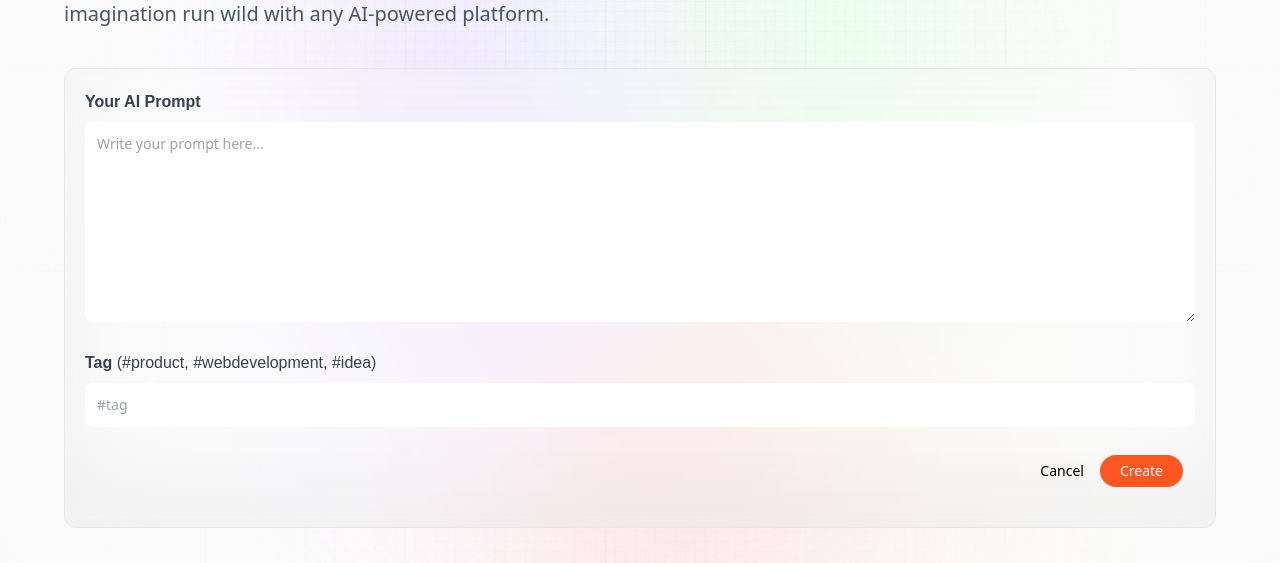
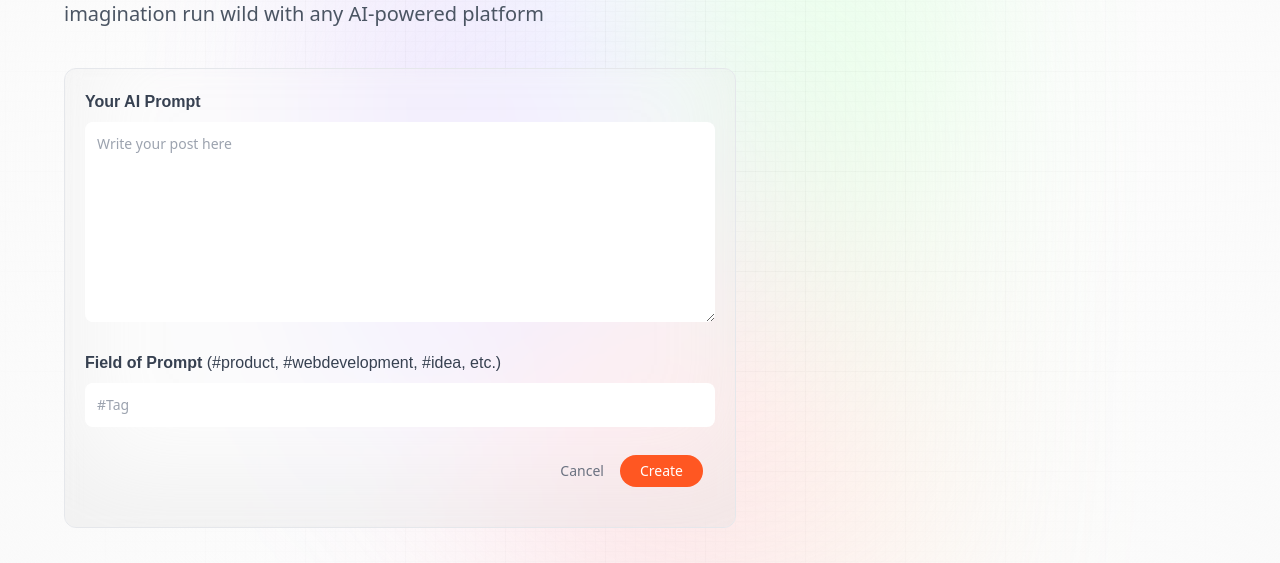
Before and after one commit to beajt/promptify, a Next.js app: page /create-prompt in a window 1280 px wide. Shown: the part 234-797 px from the top of the page. Built offline with nearby package versions, Linux system fonts and the light colour scheme; no server answers.

Commit message:
profile page updated

```diff
--- a/app/create-prompt/page.jsx
+++ b/app/create-prompt/page.jsx
@@ -39,7 +39,7 @@ const CreatePrompt = () => {
 
   return (
     <Form
-      type='Create'
+      type="Create"
       post={post}
       setPost={setPost}
       submitting={submitting}
--- a/app/profile/page.jsx
+++ b/app/profile/page.jsx
@@ -1,7 +1,7 @@
 "use client";
 
-import { useState, useEffect } from "react";
 import { useSession } from "next-auth/react";
+import { useEffect, useState } from "react";
 import { useRouter } from "next/navigation";
 
 import Profile from "@components/Profile";
@@ -10,37 +10,48 @@ const MyProfile = () => {
   const router = useRouter();
   const { data: session } = useSession();
 
-  const [posts, setPosts] = useState([]);
+  const [myPosts, setMyPosts] = useState([]);
 
   useEffect(() => {
     const fetchPosts = async () => {
-      console.log("fetch");
       const response = await fetch(`/api/users/${session?.user.id}/posts`);
       const data = await response.json();
 
-      setPosts(data);
+      setMyPosts(data);
     };
 
-    console.log(posts);
-
-    if (session?.user.id) {
-      fetchPosts();
-    }
-  }, []);
+    if (session?.user.id) fetchPosts();
+  }, [session?.user.id]);
 
   const handleEdit = (post) => {
-    router.push(`/update-prompt?id=${post._id}`)
+    router.push(`/update-prompt?id=${post._id}`);
   };
 
-  const handleDelete = async (post) => {};
+  const handleDelete = async (post) => {
+    const hasConfirmed = confirm(
+      "Are you sure you want to delete this prompt?"
+    );
 
-  console.log("session", session);
+    if (hasConfirmed) {
+      try {
+        await fetch(`/api/prompt/${post._id.toString()}`, {
+          method: "DELETE",
+        });
+
+        const filteredPosts = myPosts.filter((item) => item._id !== post._id);
+
+        setMyPosts(filteredPosts);
+      } catch (error) {
+        console.log(error);
+      }
+    }
+  };
 
   return (
     <Profile
       name="My"
-      desc="Welcome to your personalized profile page"
-      data={posts}
+      desc="Welcome to your personalized profile page. Share your exceptional prompts and inspire others with the power of your imagination"
+      data={myPosts}
       handleEdit={handleEdit}
       handleDelete={handleDelete}
     />
--- a/components/Form.jsx
+++ b/components/Form.jsx
@@ -1,46 +1,53 @@
-import Link from "next/link"
+import Link from "next/link";
 
-const Form = ({type, post, setPost, submitting, handleSubmit}) => {
-
+const Form = ({ type, post, setPost, submitting, handleSubmit }) => {
   return (
     <section className="w-full max-w-full flex-start flex-col">
-      <h1 className="head_text text-left"><span className="blue_gradient">{type}Post</span>
+      <h1 className="head_text text-left">
+        <span className="blue_gradient">{type} Post</span>
       </h1>
       <p className="desc text-left max-w-md">
-        {type} and share amazing prompts with the world, and let your imagination run wild with any AI-powered platform.
+        {type} and share amazing prompts with the world, and let your
+        imagination run wild with any AI-powered platform
       </p>
 
       <form
         onSubmit={handleSubmit}
-      className="mt-10 w-full max-w-2x1 flex flex-col gap-7 glassmorphism">
+        className="mt-10 w-full max-w-2xl flex flex-col gap-7 glassmorphism"
+      >
         <label>
           <span className="font-satoshi font-semibold text-base text-gray-700">
             Your AI Prompt
           </span>
+
           <textarea
             value={post.prompt}
-            onChange={(e) => setPost ({...post, prompt: e.target.value})}
-            placeholder="Write your prompt here..."
+            onChange={(e) => setPost({ ...post, prompt: e.target.value })}
+            placeholder="Write your post here"
             required
-            className="form_textarea"
+            className="form_textarea "
           />
         </label>
+
         <label>
           <span className="font-satoshi font-semibold text-base text-gray-700">
-            Tag {' '}
-            <span className="font-normal"> (#product, #webdevelopment, #idea)</span>
+            Field of Prompt{" "}
+            <span className="font-normal">
+              (#product, #webdevelopment, #idea, etc.)
+            </span>
           </span>
           <input
-            value={post.target}
-            onChange={(e) => setPost ({...post, tag: e.target.value})}
-            placeholder="#tag"
+            value={post.tag}
+            onChange={(e) => setPost({ ...post, tag: e.target.value })}
+            type="text"
+            placeholder="#Tag"
             required
             className="form_input"
           />
         </label>
 
         <div className="flex-end mx-3 mb-5 gap-4">
-          <Link href="/" className="'text-gray-500 text-sm">
+          <Link href="/" className="text-gray-500 text-sm">
             Cancel
           </Link>
 
@@ -49,12 +56,12 @@ const Form = ({type, post, setPost, submitting, handleSubmit}) => {
             disabled={submitting}
             className="px-5 py-1.5 text-sm bg-primary-orange rounded-full text-white"
           >
-            {submitting ? `{type}...` : type}
+            {submitting ? `Creating` : type}
           </button>
         </div>
       </form>
     </section>
-  )
-}
+  );
+};
 
-export default Form
+export default Form;
--- a/components/PromptCard.jsx
+++ b/components/PromptCard.jsx
@@ -13,7 +13,7 @@ const PromptCard = ({ post, handleTagClick, handleEdit, handleDelete }) => {
   const [copied, setCopied] = useState("");
 
   const handleCopy = () => {
-    setCopied(post?.prompt);
+    setCopied(post.prompt);
     navigator.clipboard.writeText(post.prompt);
     setTimeout(() => setCopied(""), 3000);
   };
@@ -31,10 +31,10 @@ const PromptCard = ({ post, handleTagClick, handleEdit, handleDelete }) => {
           />
           <div className="flex flex-col">
             <h3 className="font-satoshi font-semibold text-gray-900">
-              {post?.creator?.username}
+              {post.creator.username}
             </h3>
             <p className="font-inter text-sm text-gray-500">
-              {post?.creator?.email}{" "}
+              {post.creator.email}{" "}
             </p>
           </div>
         </div>
@@ -42,7 +42,7 @@ const PromptCard = ({ post, handleTagClick, handleEdit, handleDelete }) => {
         <div className="copy_btn" onClick={handleCopy}>
           <Image
             src={
-              copied === post?.prompt
+              copied === post.prompt
                 ? "/assets/icons/tick.svg"
                 : "/assets/icons/copy.svg"
             }
@@ -51,13 +51,13 @@ const PromptCard = ({ post, handleTagClick, handleEdit, handleDelete }) => {
           />
         </div>
         <p className="my-4 font-satoshi text-sm text-gray-700">
-          {post?.prompt}
+          {post.prompt}
         </p>
         <p
           className="font-inter text-sm blue_gradient cursor-pointer"
           onClick={() => handleClick && handleTagClick(post?.tag)}
         >
-          {post?.tag}
+          #{post.tag}
         </p>
         {session?.user.id === post?.creator?._id && pathName === "/profile" && (
           <div className="mt-5 flex-center gap-4 border-t border-gray-100 pt-3">
```
Lines whose indentation alone changed are shown as unchanged.
